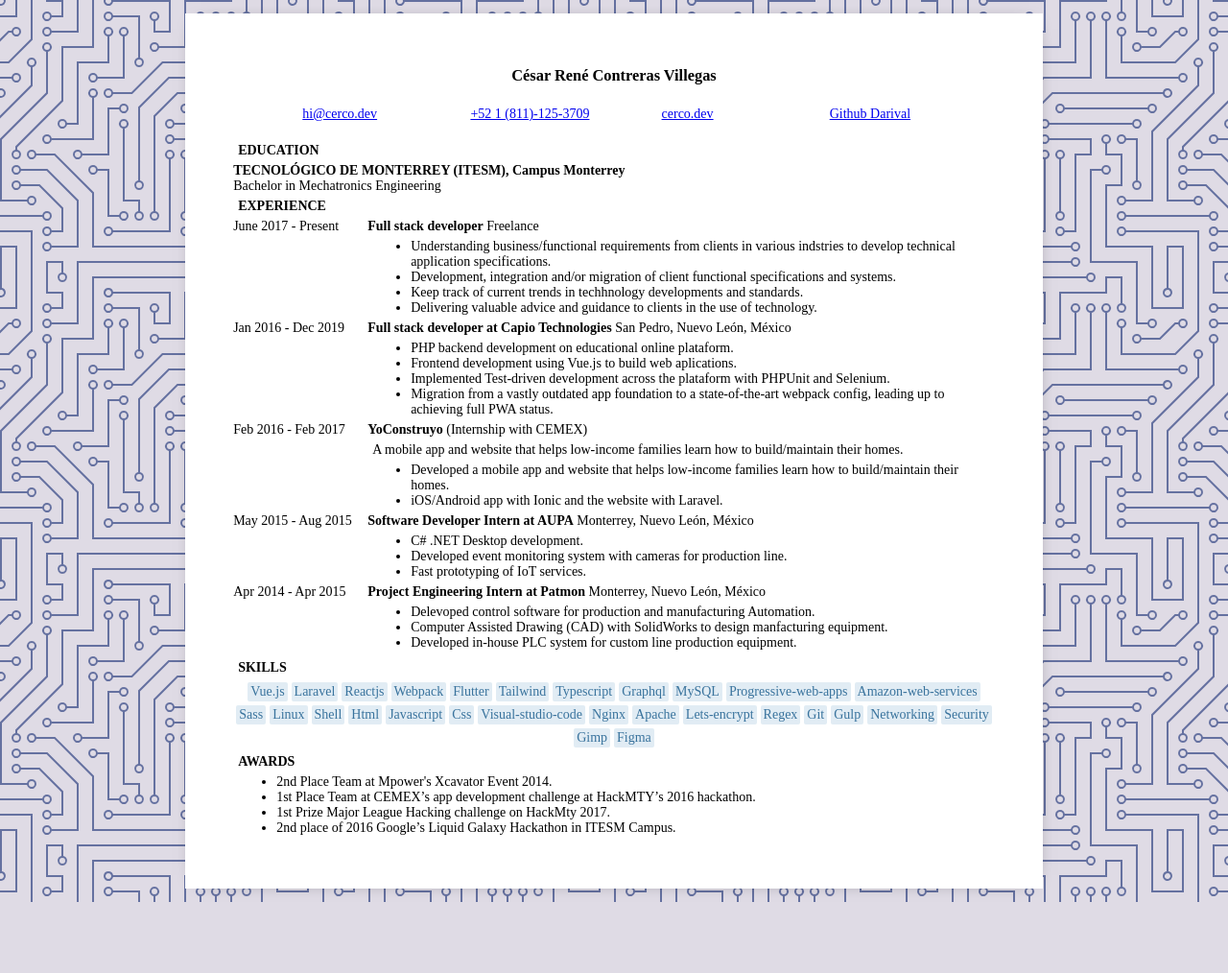
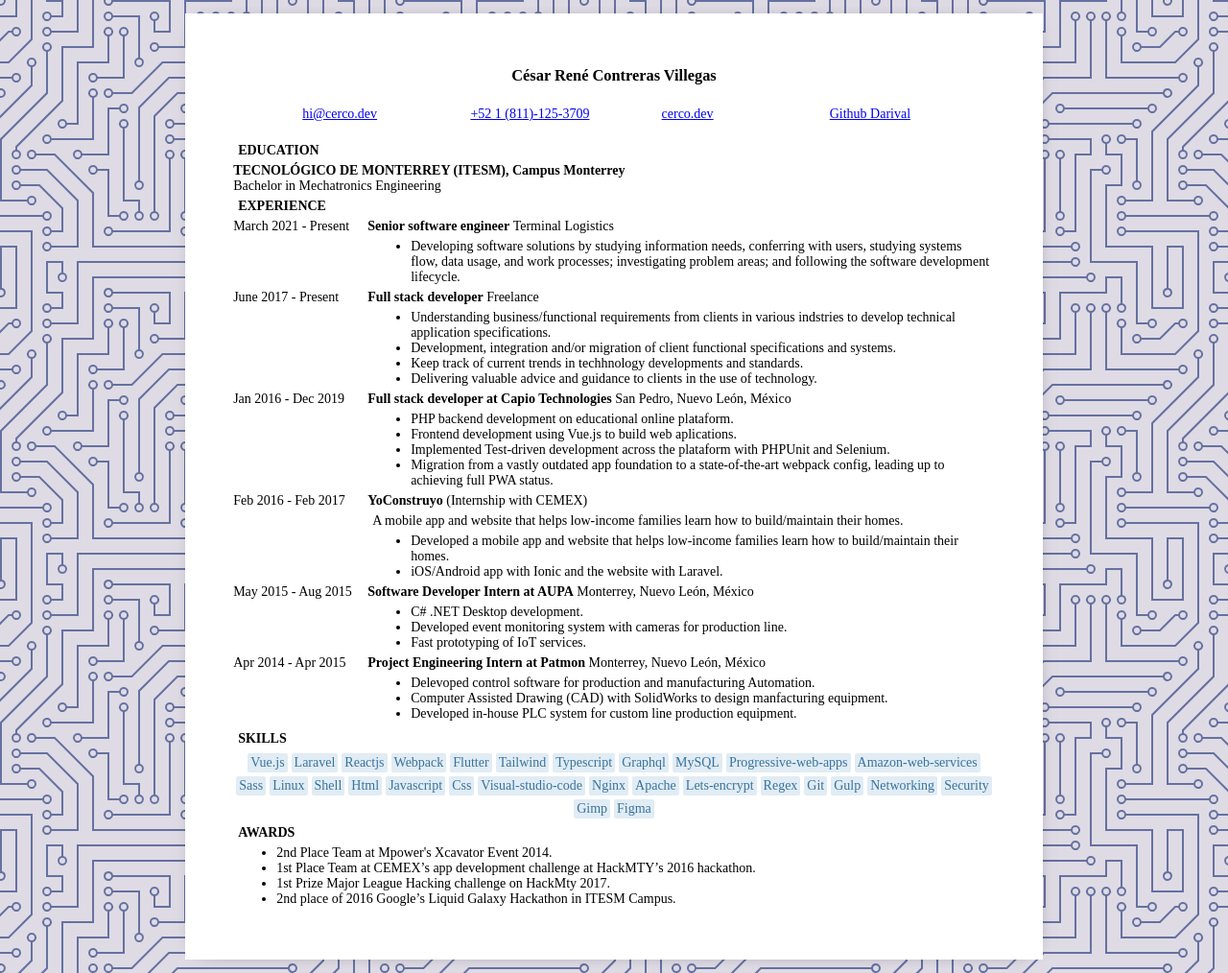
Before and after one commit to Darival/resume, a plain HTML site: page index.html in a window 1280 px wide. Shown: the whole page at 96% size. Before the commit the page ends 940 px from the top, so only its background shows below. Drawn offline with Linux system fonts and the light colour scheme.

Commit message:
Update index.html

```diff
--- a/index.html
+++ b/index.html
@@ -29,6 +29,17 @@
         </section>
         <section class="work">
             <h2>EXPERIENCE</h2>
+            <div class="moment">
+                <span class="date">
+                    March 2021 - Present
+                </span>
+                <div class="content">
+                    <b>Senior software engineer</b>&nbsp<span>Terminal Logistics</span>
+                    <ul>
+                        <li>Developing software solutions by studying information needs, conferring with users, studying systems flow, data usage, and work processes; investigating problem areas; and following the software development lifecycle.</li>
+                    </ul>
+                </div>
+            </div>
             <div class="moment">
                 <span class="date">
                     June 2017 - Present
```
